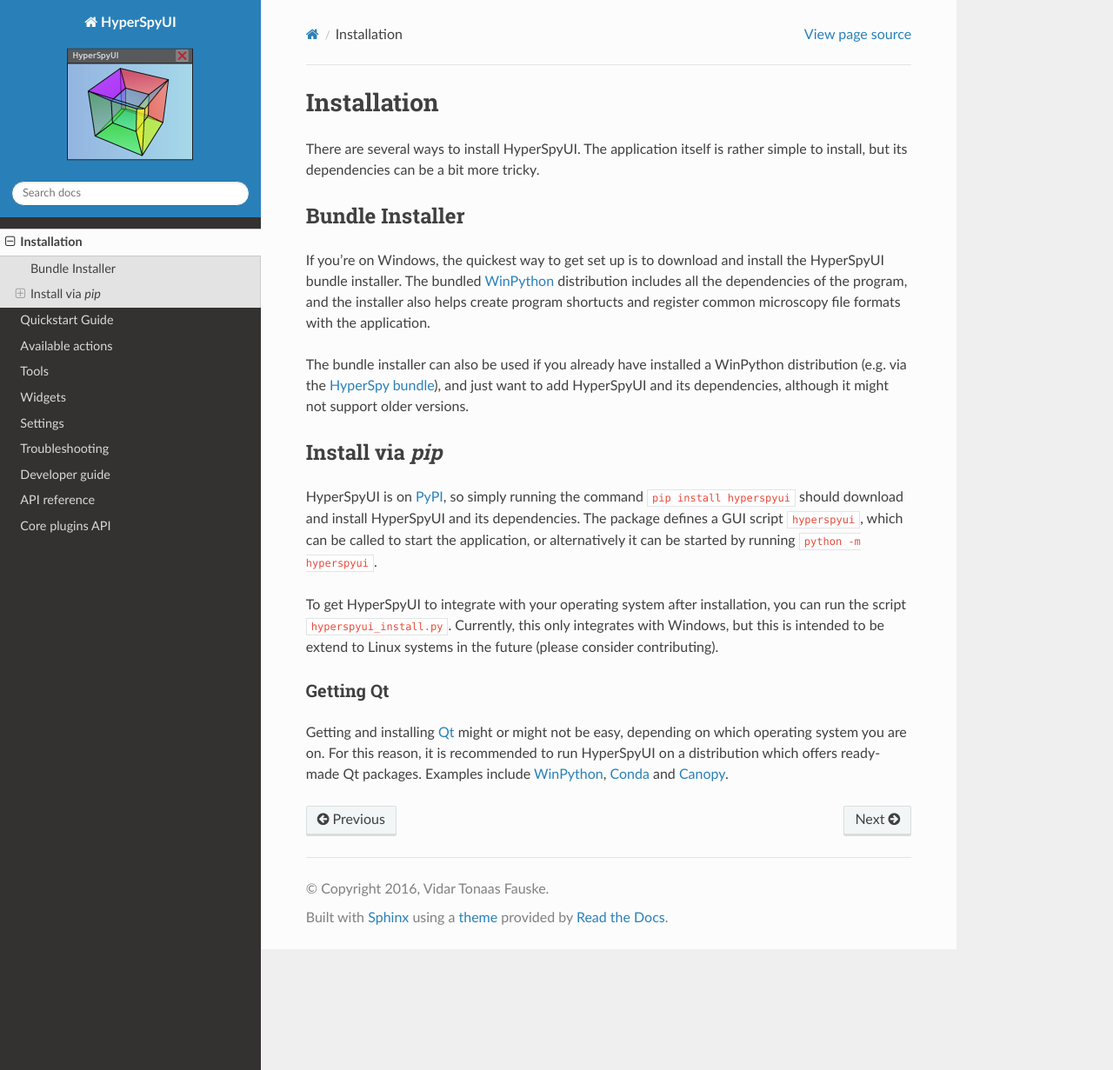
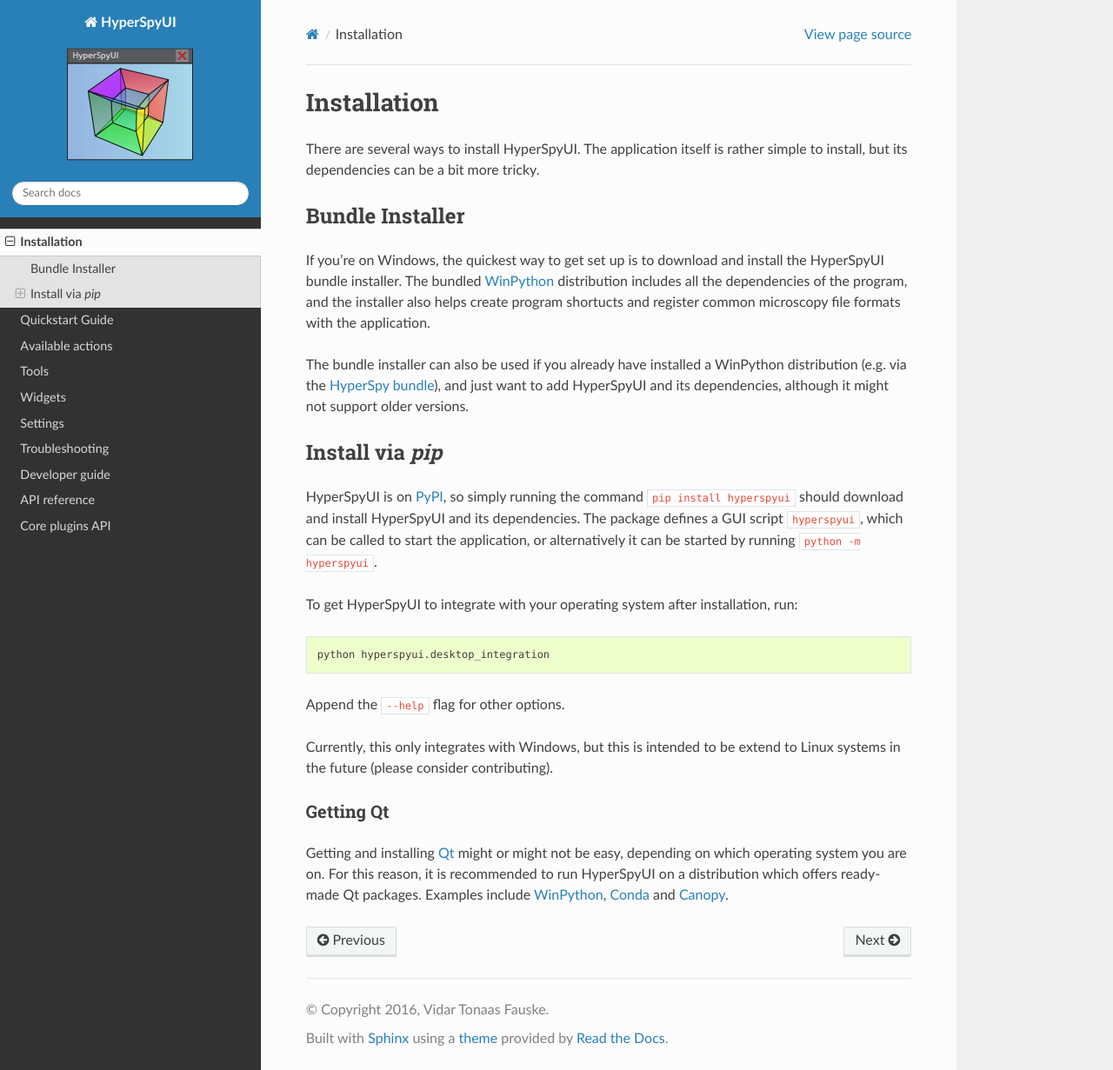
Before and after one commit to hyperspy/hyperspyUI, a Sphinx documentation site: the page built from doc/source/installation.rst, in a window 1280 px wide and 1231 px high. Shown: the whole window at 87% size. Built offline with Sphinx 7.4.7 and the Read the Docs theme 2.0.0, drawn with Linux system fonts in a browser that asks for light colours; the version number could not be read and is left out.

Commit message:
Update installation doc

```diff
--- a/doc/source/installation.rst
+++ b/doc/source/installation.rst
@@ -31,7 +31,15 @@
 alternatively it can be started by running ``python -m hyperspyui``.
 
 To get HyperSpyUI to integrate with your operating system after installation,
-you can run the script ``hyperspyui_install.py``. Currently, this only
+run:
+
+.. code-block:: bash
+
+   python hyperspyui.desktop_integration
+
+Append the ``--help`` flag for other options.
+
+Currently, this only
 integrates with Windows, but this is intended to be extend to Linux systems
 in the future (please consider contributing).
 
```
